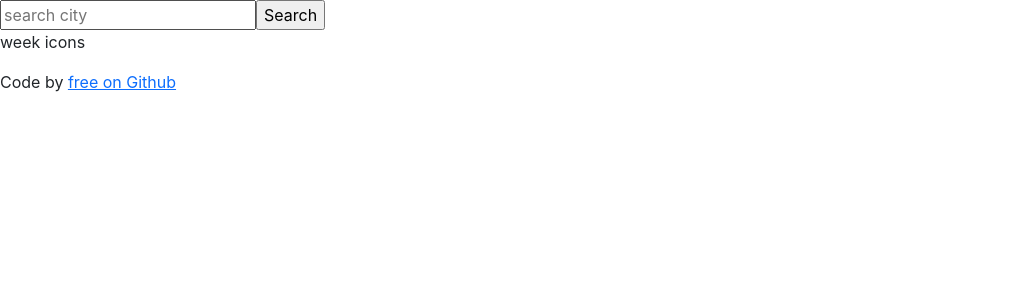
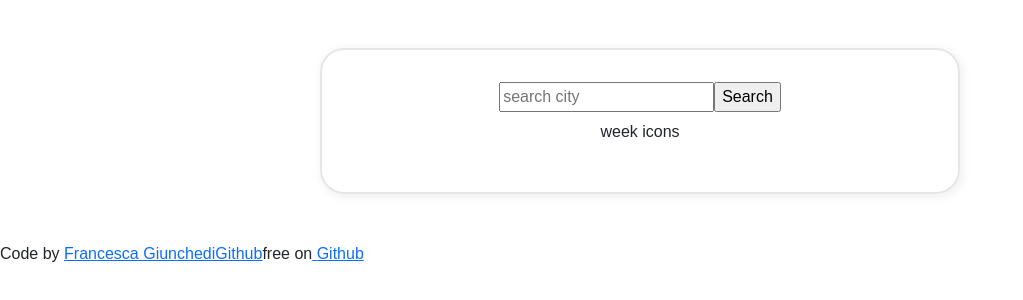
Before and after one commit to francescagiunchedi/React_weather, a React (Create React App) app: page / in a window 1280 px wide. Shown: the top 300 px of the page, without its empty margins (0-1023 px from the left). Built offline with nearby package versions, Linux system fonts and the light colour scheme.

Commit message:
added react

```diff
--- a/package.json
+++ b/package.json
@@ -7,8 +7,10 @@
     "@testing-library/react": "^13.2.0",
     "@testing-library/user-event": "^13.5.0",
     "axios": "^0.27.2",
+    "bootstrap": "^5.1.3",
     "react": "^18.1.0",
     "react-animated-weather": "^4.0.1",
+    "react-bootstrap": "^2.4.0",
     "react-dom": "^18.1.0",
     "react-scripts": "5.0.1",
     "web-vitals": "^2.1.4"
--- a/public/index.html
+++ b/public/index.html
@@ -12,9 +12,9 @@
 
     <!-- CSS only boostrap -->
     <link
-      href="https://cdn.jsdelivr.net/npm/bootstrap@5.2.0-beta1/dist/css/bootstrap.min.css"
+      href="https://cdn.jsdelivr.net/npm/bootstrap@5.1.3/dist/css/bootstrap.min.css"
       rel="stylesheet"
-      integrity="sha384-0evHe/X+R7YkIZDRvuzKMRqM+OrBnVFBL6DOitfPri4tjfHxaWutUpFmBp4vmVor"
+      integrity="sha384-1BmE4kWBq78iYhFldvKuhfTAU6auU8tT94WrHftjDbrCEXSU1oBoqyl2QvZ6jIW3"
       crossorigin="anonymous"
     />
 
--- a/src/App.css
+++ b/src/App.css
@@ -1,38 +1,57 @@
-.App {
-  text-align: center;
+* {
+  box-sizing: border-box;
+  font-family: Arial, Helvetica, sans-serif;
+}
+.Search_form {
+  padding: 0;
+  margin: 0;
 }
 
-.App-logo {
-  height: 40vmin;
-  pointer-events: none;
+.BodyContainer {
+  margin: 3rem auto;
+  text-align: center;
+  display: block;
+  padding: 2rem;
+  width: 50%;
+  border-radius: 1.5rem;
+  border: 2px solid hsl(0, 0%, 90%);
+  box-shadow: 2px 2px 8px 2px hsl(0, 0%, 95%);
+}
+.BodyContainer h1 {
+  font-size: 50px;
+  color: hsl(0, 0%, 25%);
+}
+.info-container {
+  display: flex;
+  padding: 2rem 0;
+  justify-content: space-around;
 }
 
-@media (prefers-reduced-motion: no-preference) {
-  .App-logo {
-    animation: App-logo-spin infinite 20s linear;
+.info-container ul {
+  margin: 0;
+  padding: 0;
+  text-decoration: none;
+  list-style: none;
+  text-align: start;
+  color: hsl(0, 0%, 30%);
+}
+
+.info-container .infoTemp {
+  margin: 0 auto;
+}
+.info-container.weather-icon {
+  margin-top: 10px;
+}
+
+@media (max-width: 700px) {
+  .BodyContainer {
+    width: 90%;
+    font-size: 15px;
+  }
+  .Search_form :last-child {
+    margin-top: 10px;
+  }
+  .BodyContainer h1 {
+    font-size: 35px;
   }
 }
-
-.App-header {
-  background-color: #282c34;
-  min-height: 100vh;
-  display: flex;
-  flex-direction: column;
-  align-items: center;
-  justify-content: center;
-  font-size: calc(10px + 2vmin);
-  color: white;
-}
-
-.App-link {
-  color: #61dafb;
-}
-
-@keyframes App-logo-spin {
-  from {
-    transform: rotate(0deg);
-  }
-  to {
-    transform: rotate(360deg);
-  }
-}
--- a/src/App.js
+++ b/src/App.js
@@ -1,5 +1,6 @@
 import "./App.css";
 import Search from "./Search";
+import "bootstrap/dist/css/bootstrap.min.css";
 
 function App() {
   return (
@@ -10,7 +11,16 @@ function App() {
         <p>week icons</p>
       </div>
       <p>
-        Code by <a href=""> free on Github</a>
+        Code by{" "}
+        <a href="https://github.com/francescagiunchedi/React_weather">
+          {" "}
+          Francesca GiunchediGithub
+        </a>
+        free on
+        <a href="https://github.com/francescagiunchedi/React_weather">
+          {" "}
+          Github
+        </a>
       </p>
     </div>
   );
--- a/src/Search.js
+++ b/src/Search.js
@@ -1,6 +1,9 @@
 import React from "react";
 import axios from "axios";
 import { useState } from "react";
+import ReactAnimatedWeather from "react-animated-weather";
+import "bootstrap/dist/css/bootstrap.min.css";
+import "./App.css";
 
 export default function Search() {
   const [city, Setcity] = useState("");
@@ -29,21 +32,41 @@ export default function Search() {
   }
   let form = (
     <form className="Search_form" onSubmit={WeatherCall}>
-      <input type="search" placeholder="search city" onChange={updatecity} />
+      <input
+        type="search"
+        placeholder="search city"
+        onChange={updatecity}
+        className="form-label"
+      />
       <input type="button" value="Search" />
     </form>
   );
   if (load) {
     return (
       <div>
-        <div className="infoTemperature">
-          {form}
+        {form}
+        <div className="info-container">
           <ul>
-            <li>date</li>
+            <li>Monday 14:30</li>
+            <li>{weather.description}</li>
+          </ul>
+          <ul>
             <li>Humidity: {weather.humidity}%</li>
             <li>wind: {weather.wind}Km/h</li>
           </ul>
-          <h1>{Math.round(weather.temperarute)}°C</h1>
+        </div>
+        <div className="infoTemp">
+          <h1>
+            <strong>{Math.round(weather.temperarute)}</strong>
+            °c
+          </h1>
+          <ReactAnimatedWeather
+            className="weather-icon"
+            icon="CLEAR_DAY"
+            color="orange"
+            size={65}
+            animate={true}
+          />
         </div>
       </div>
     );
```
Also changed, not shown: 1 other file (tests, documents, lock files or other folders).
